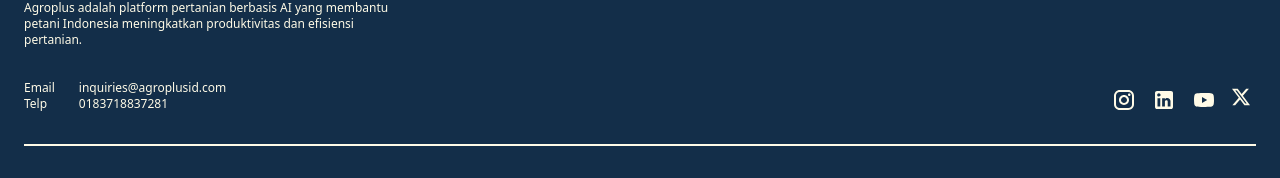
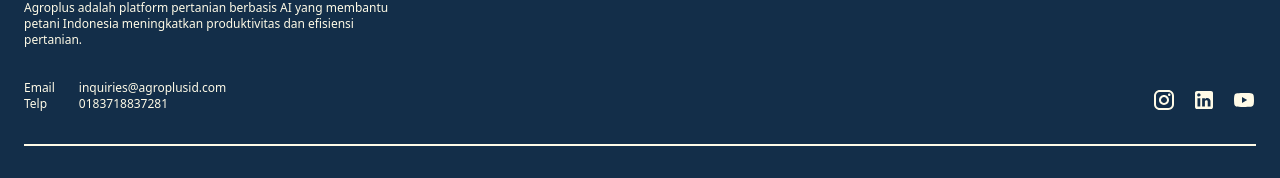
Before and after one commit to agroplus-id/www, a Next.js app: page / in a window 1280 px wide. Shown: the part 4783-4961 px from the top of the page. Built offline with nearby package versions, Linux system fonts and the light colour scheme; a web font is replaced by a local one.

Commit message:
Minor update on footer

```diff
--- a/components/Footer.tsx
+++ b/components/Footer.tsx
@@ -48,9 +48,9 @@
               <a>
                 <YoutubeIcon />
               </a>
-              <a>
+              {/*<a>
                 <TwitterIcon />
-              </a>
+              </a>*/}
             </div>
           </div>
         </div>
```
